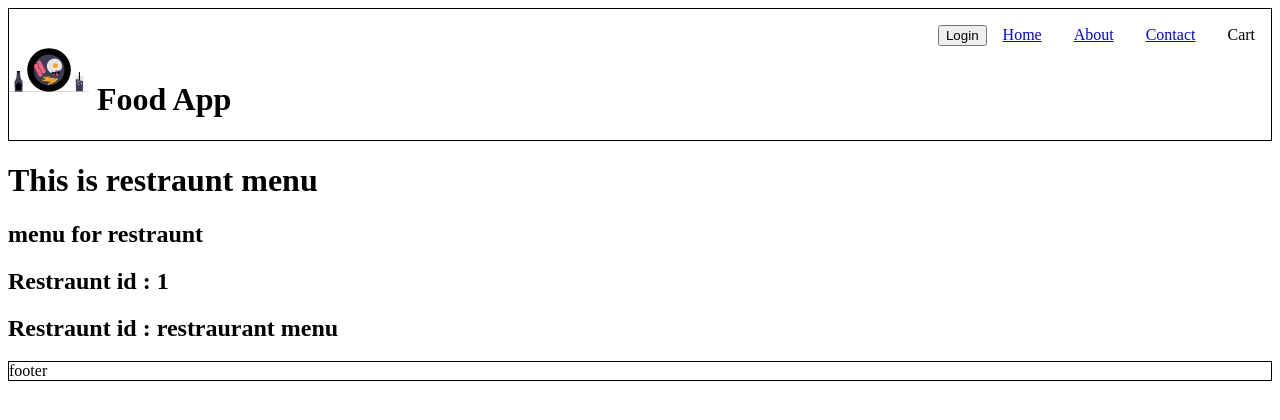
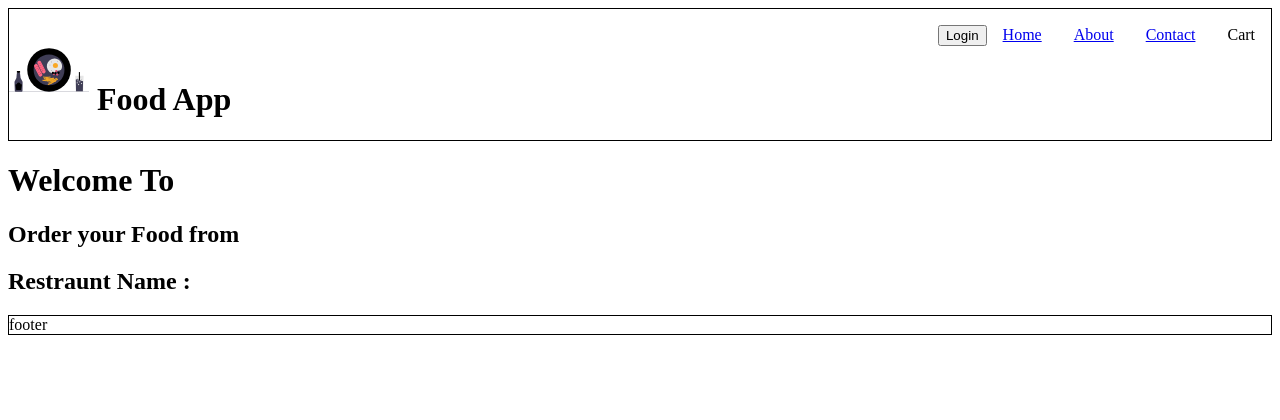
Before and after one commit to MayankMukul/namaste-food-app, a React (Vite) app: page /restaurant/1 in a window 1280 px wide. Shown: the top 420 px of the page. Built offline with nearby package versions, Linux system fonts and the light colour scheme.

Commit message:
restraunt menu update

```diff
--- a/src/components/RestrauntMenu.js
+++ b/src/components/RestrauntMenu.js
@@ -1,18 +1,21 @@
 
 
-import {useParams} from "react-router-dom"
+import {useParams} from "react-router-dom";
+
+
 
 const RestrauntMenu = ()=>{
 
-    const { resid } = useParams();
-    console.log({resid}) ;
+    const { resname } = useParams();
+    // console.log({resname}) ;
+
 
     return(
         <>
-        <h1>This is restraunt menu</h1>
-        <h2>menu for restraunt </h2>
-        <h2>Restraunt id : { resid }</h2>
-        <h2>Restraunt id : restraurant menu</h2>
+        <h1>Welcome To {resname}</h1>
+        <h2>Order your Food from {resname}</h2>
+        {/* <h2>Restraunt id : { resid }</h2> */}
+        <h2>Restraunt Name : {resname}</h2>
         </>
     )
 }
```
